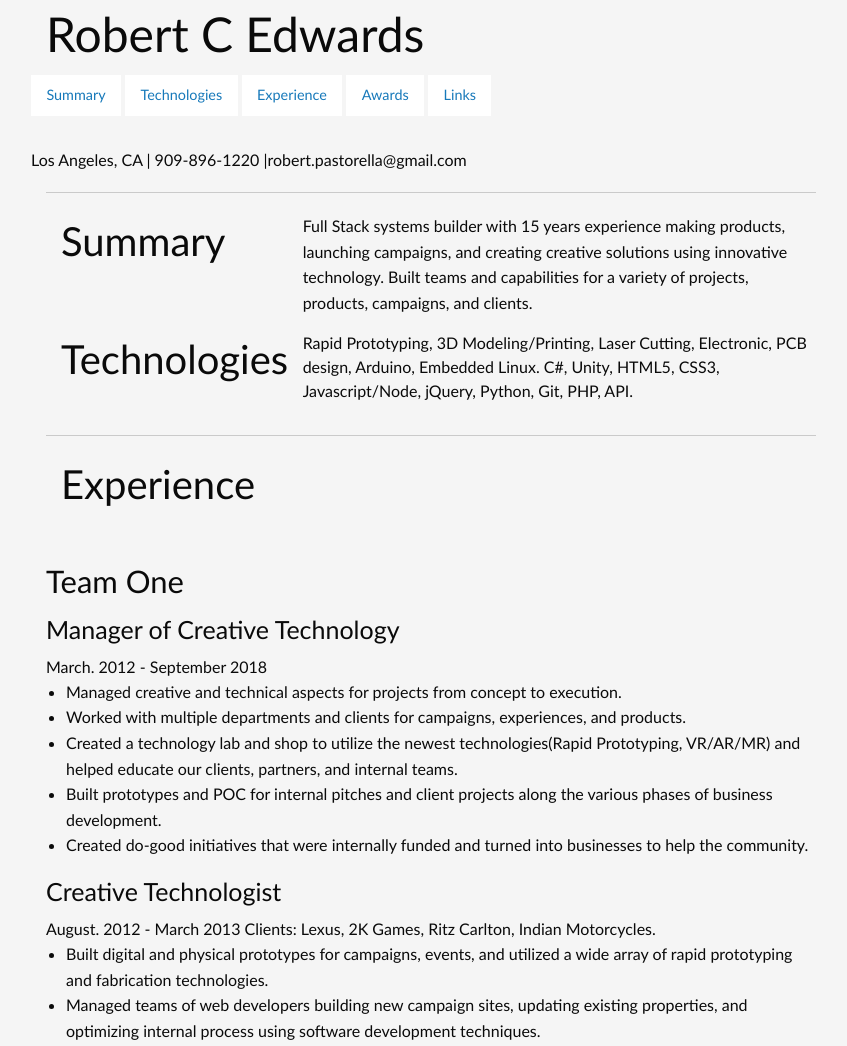
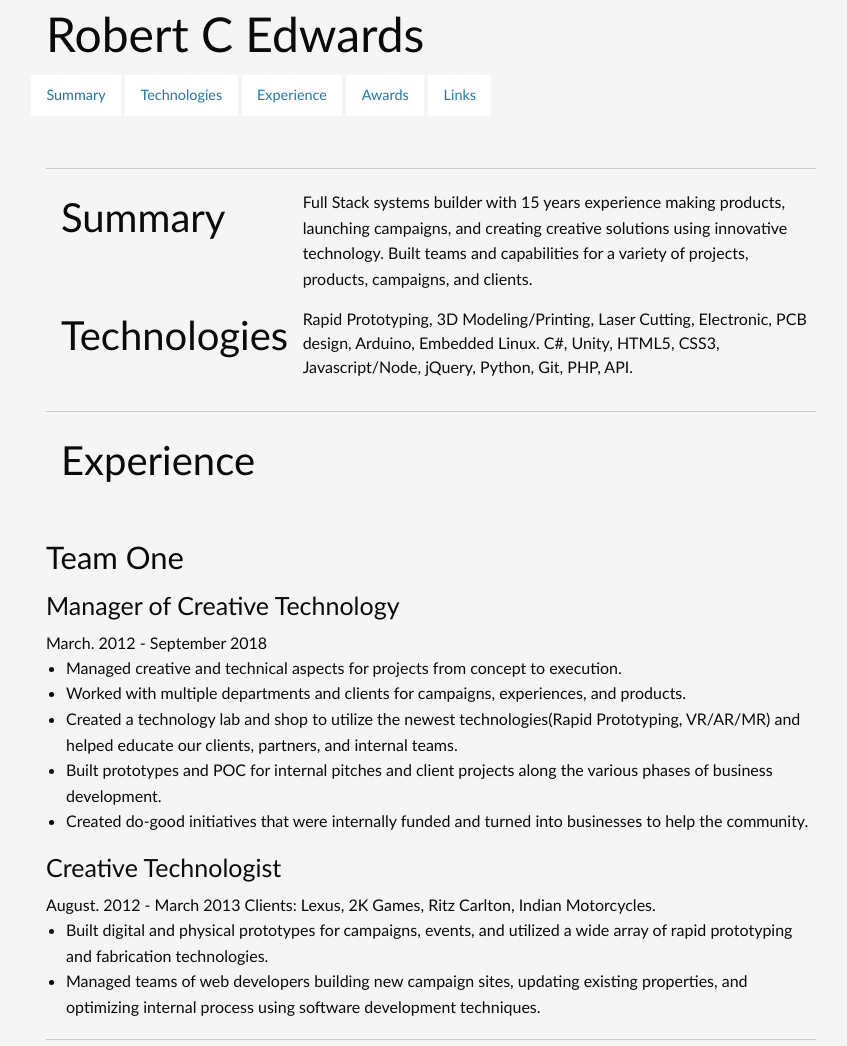
Before and after one commit to robertcedwards/Robert-C-Edwards-Resume, a website: page index.html in a window 1280 px wide. Shown: the top 1046 px of the page, without its empty margins (9-856 px from the left). Drawn offline with nearby package versions, Linux system fonts and the light colour scheme; files that its build step writes are made by us from their sources.

Commit message:
Pulled personal info

```diff
--- a/index.html
+++ b/index.html
@@ -18,7 +18,6 @@
     <span><a href="#Awards">Awards</a></span>
     <span><a href="#Links">Links</a></span>
   </nav>
-  <span>Los Angeles, CA | 909-896-1220 |robert.pastorella@gmail.com</span>
 
 </header>
 
```
Also changed, not shown: images/medium.png, 1 other file.
